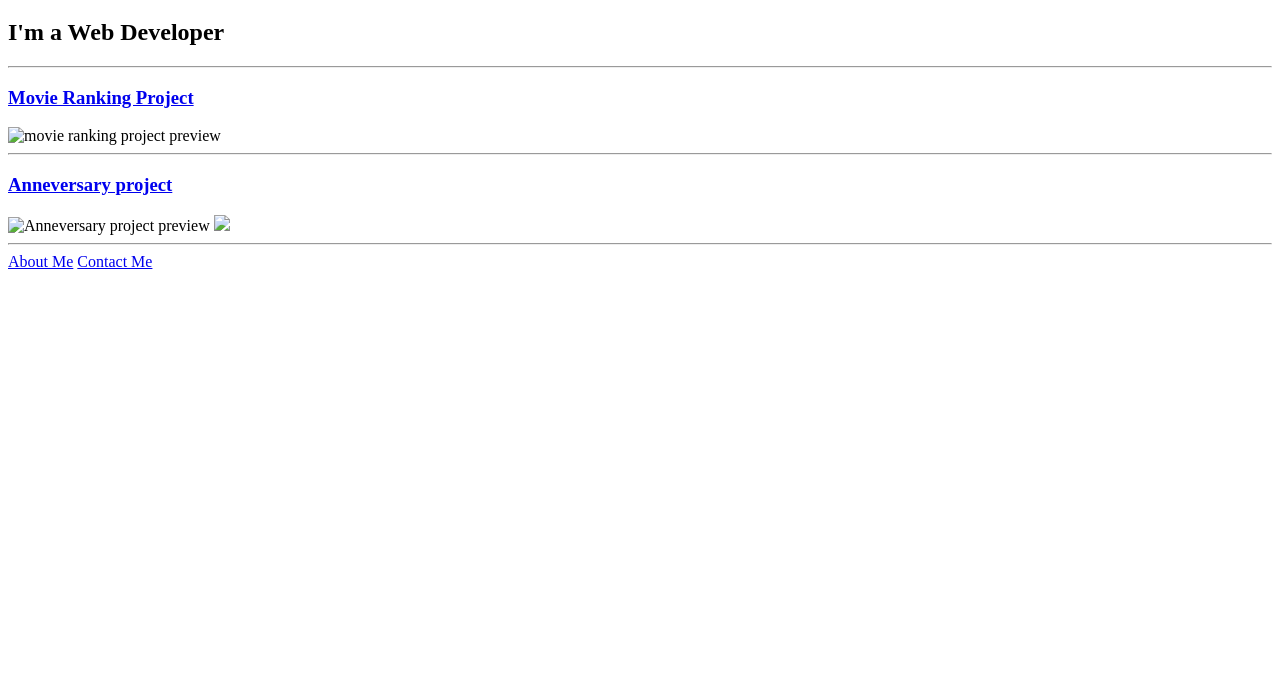
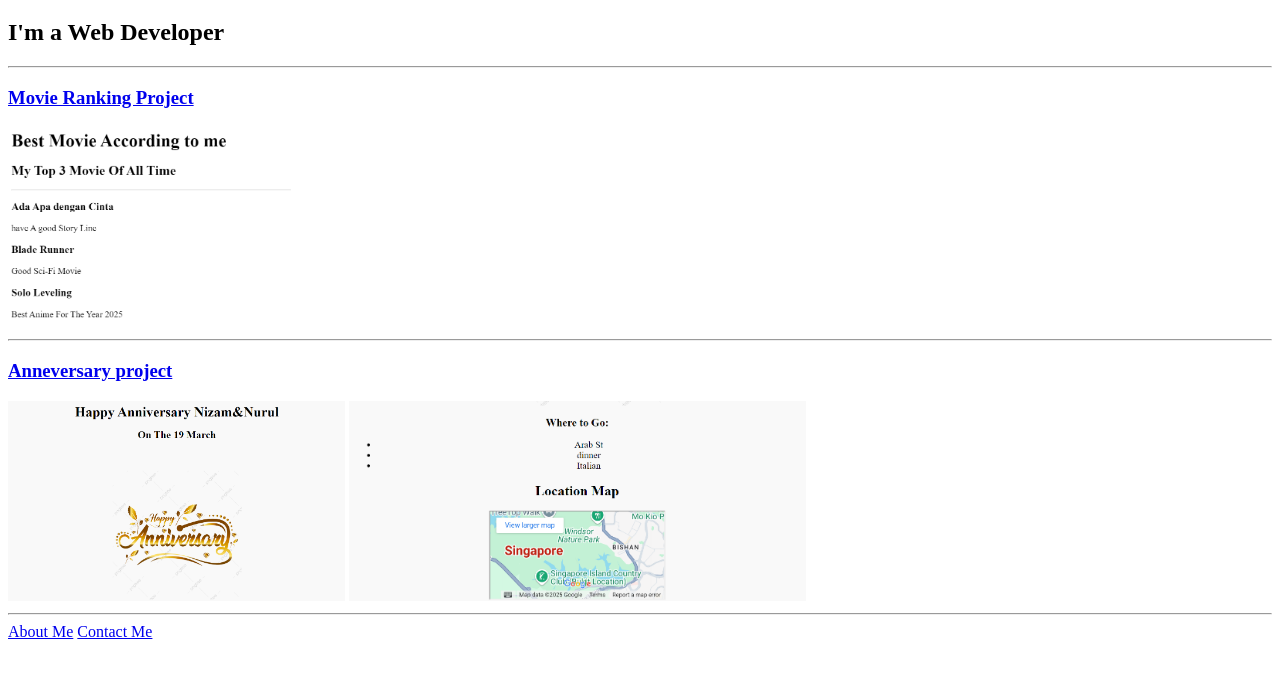
Before and after one commit to iamdata999/my_portfolio_html, a plain HTML site: page final_code/index.html.html in a window 1280 px wide. Shown: the part 61-736 px from the top of the page. Drawn offline with Linux system fonts and the light colour scheme.

Commit message:
2nd initial

```diff
--- a/final_code/index.html.html
+++ b/final_code/index.html.html
@@ -11,18 +11,18 @@
     <h2>I'm a Web Developer</h2>
     <hr />
 <!-- TODO 2: Add Your previous projects' HTML into the public folder -->
-<h3><a href="../2.4 Movie Ranking Project/index.html">Movie Ranking Project</a></h3>
-<img src="../4.3 HTML Porfolio Project/Movie pic.png" height="200" alt="movie ranking project preview" />
+<h3><a href="../primary_code/index.html">Movie Ranking Project</a></h3>
+<img src="../assests/Movie pic.png" height="200" alt="movie ranking project preview" />
 <hr/>
 
-<h3><a href="../3.4 Anneversary Invite Project/index.html">Anneversary project</a></h3>
-<img src="../3.4 Anneversary Invite Project/Anneversary pic.png" height="200" alt="Anneversary project preview" />
-<img src="../3.4 Anneversary Invite Project/Anne pic 2.png"height="200"/>
+<h3><a href="../primary_code/index anne.html.html">Anneversary project</a></h3>
+<img src="../assests/Anneversary pic.png" height="200" alt="Anneversary project preview" />
+<img src="../assests/Anne pic 2.png"height="200"/>
 
 <hr/>
 
-<a href="../public/about.html">About Me</a>
-<a href="../index.html">Contact Me</a>
+<a href="../primary_code/about me.html">About Me</a>
+<a href="../primary_code/contact.html">Contact Me</a>
 
 </html>
 
```
Also changed, not shown: primary_code/about me.html (added, +5 -0 lines), 4 other files.
